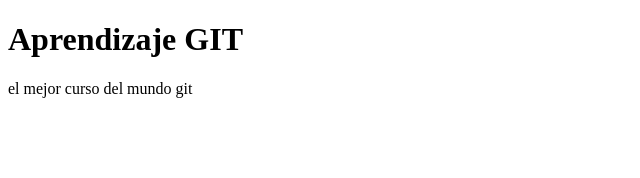
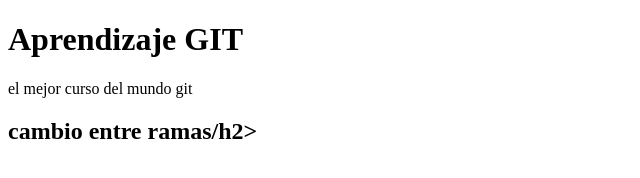
Before and after one commit to CHECO-MP95/aprendizaje-git, a plain HTML site: page index.html in a window 1280 px wide. Shown: the whole page, without its empty margins (0-640 px from the left). Drawn offline with Linux system fonts and the light colour scheme.

Commit message:
sutema agrgado

```diff
--- a/index.html
+++ b/index.html
@@ -8,5 +8,6 @@
   <body>
     <h1>Aprendizaje GIT</h1>
     <p>el mejor curso del mundo git</p>
+    <h2>cambio entre ramas/h2>
   </body>
 </html>
```
